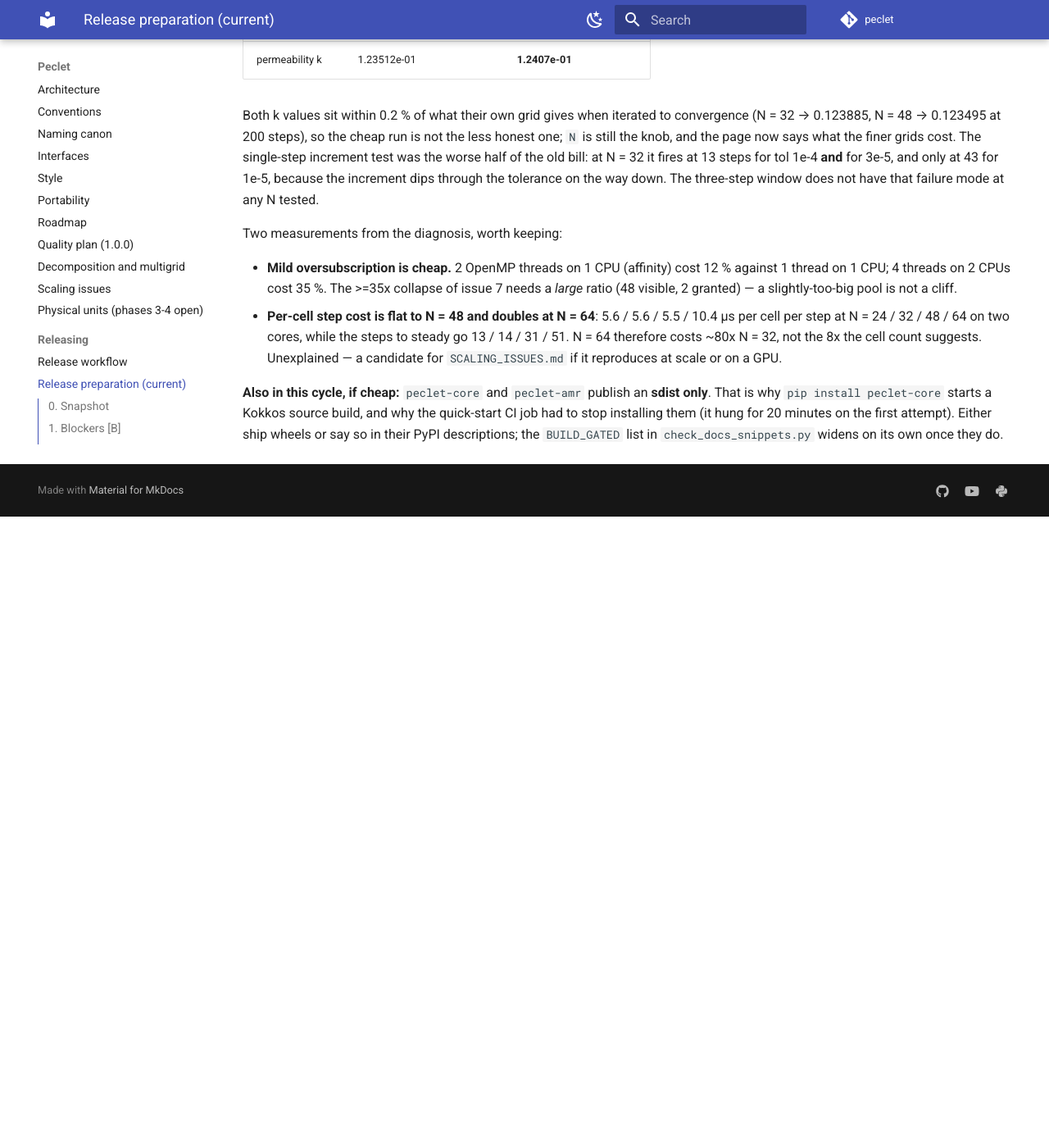
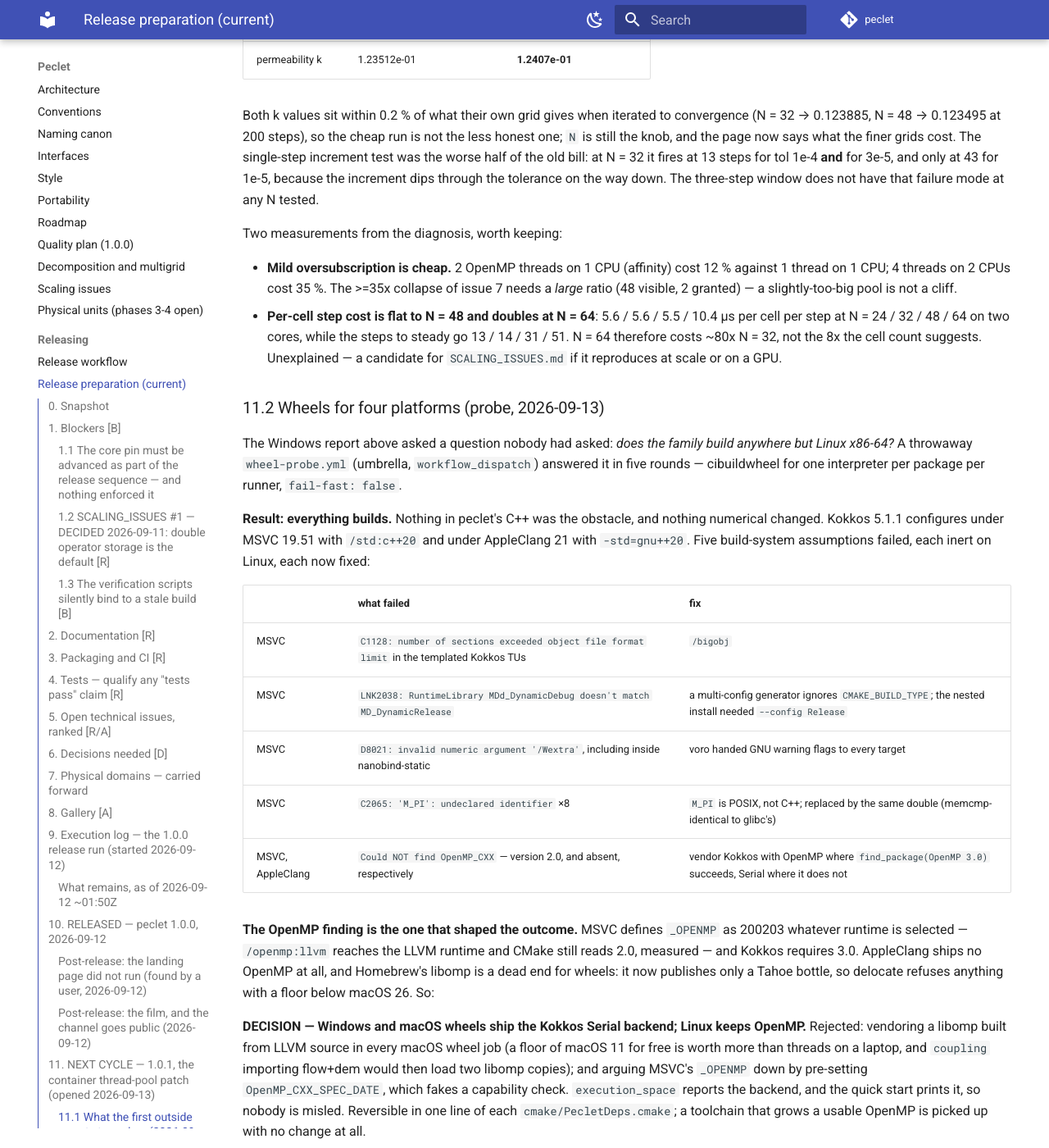
Before and after one commit to computational-chemical-engineering/peclet, an MkDocs documentation site: the page built from docs/RELEASE_PREP.md, in a window 1280 px wide and 1400 px high, scrolled down 16599 px. Shown: the whole window at 82% size. Built offline with MkDocs 1.6.1 and Material for MkDocs 9.7.7, drawn with Linux system fonts in a browser that asks for light colours; comment, search, counter and statistics services are not loaded; before the commit the page ends 17229 px from its top, so only the background shows below that; some of the changed text lies outside the part shown.

Commit message:
peclet installs on Linux, Windows and macOS
The wheel probe (RELEASE_PREP section 11.2) came back green everywhere it was pointed, so the
platform story changes from "Linux x86-64, and a guard that says so politely" to four platforms and
five interpreters:

  manylinux x86-64   OpenMP    unchanged
  manylinux aarch64  OpenMP    new -- Graviton, Raspberry Pi, an ARM Chromebook's Linux container
  win_amd64          Serial    new
  macOS arm64        Serial    new, floor macOS 11
  cp310 .. cp314               cp314 was missing on every platform, Linux included

Windows and macOS are single-threaded because neither toolchain supplies an OpenMP that Kokkos will
accept -- MSVC reports 2.0 whatever runtime is selected, AppleClang ships none -- and not because of
anything in peclet. Each package's CMake now asks find_package(OpenMP 3.0) and falls back, so the day
a toolchain grows one it is picked up with no change here. `execution_space` reports the backend and
the quick start prints it.

The docs say all of this in one place (DEPLOYMENT.md "Operating systems and wheels"), including the
one piece of advice a Windows user still needs: WSL2 gets you the Linux wheel, OpenMP and CUDA
included.

Co-Authored-By: Claude Opus 5 <noreply@anthropic.com>
Claude-Session: https://claude.ai/code/session_01GXYbwBnXrPKJF9YiqvyY1Y

```diff
--- a/docs/DEPLOYMENT.md
+++ b/docs/DEPLOYMENT.md
@@ -76,21 +76,38 @@ KOKKOS_ARCH=HOPPER90 CUDA_ARCH=90 tools/bootstrap_deps.sh nvidia-cuda   # Snelli
 The pinned versions (Kokkos, ArborX) live in `cmake/SuiteKokkos.cmake` / `cmake/SuiteArborX.cmake` — see
 [Portability](PORTABILITY.md).
 
-## Operating system: Linux x86-64
+## Operating systems and wheels
 
-Everything on this page assumes **Linux on x86-64**, and that is not a soft assumption. The wheels
-are `manylinux_2_28` (the vendored Kokkos build wants GCC 12+ for C++20), the containers are Linux,
-and no member of either family — CPU or CUDA — publishes a Windows or macOS wheel. pip answers a
-missing wheel by falling back to the *source distribution*, so on those systems `pip install peclet`
-quietly turns into a CMake build and dies inside it; from 1.0.1 on it dies with a message naming the
-operating system, instead of CMake's "No CMAKE_CXX_COMPILER could be found".
+`pip install peclet` gets a **binary wheel** on every platform below — no compiler, no CMake, no
+Kokkos. Anywhere else pip falls back to the source distribution and builds, which works but takes
+minutes and needs a C++20 toolchain.
 
-| Host | What to do |
-|---|---|
-| **Linux x86-64** | `pip install peclet` — the rest of this page |
-| **Windows** | Install inside **WSL2**: `wsl --install`, then `pip install peclet` in the Ubuntu shell. An NVIDIA GPU is reachable from WSL2 through the Windows driver, so `peclet-cu13` works there too. |
-| **macOS** | Run a Linux container (`containers/`, or any Docker/Podman image with Python 3.10+). A native build is untested: Kokkos itself is portable, Apple's clang ships without OpenMP, and nothing in CI exercises it. |
-| **Anything, nothing installed** | The [quick-start notebook in Colab](https://colab.research.google.com/github/computational-chemical-engineering/peclet/blob/main/docs/notebooks/quickstart_sphere.ipynb) |
+| Platform | Wheel tag | Host backend | Notes |
+|---|---|---|---|
+| **Linux x86-64** | `manylinux_2_28_x86_64` | **OpenMP** (multicore) | the reference platform; also the CUDA wheels (`peclet-cu13`) |
+| **Linux aarch64** | `manylinux_2_28_aarch64` | **OpenMP** (multicore) | Graviton, Raspberry Pi, an ARM Chromebook's Linux container |
+| **Windows x64** | `win_amd64` | **Serial** (one thread) | MSVC defines `_OPENMP` as 200203 whatever runtime you select, and Kokkos requires OpenMP ≥ 3.0 |
+| **macOS arm64** | `macosx_11_0_arm64` | **Serial** (one thread) | AppleClang ships no OpenMP; floor is macOS 11, so every Apple-silicon Mac |
+| Intel Mac, musl, anything else | — | — | source build from the sdist |
+
+CPython **3.10 – 3.14** (`peclet-morton` from 3.9). Free-threaded builds (`cp313t`, `cp314t`) are not
+built.
+
+**`execution_space` tells you what you got** — `peclet.flow.execution_space`, and the same attribute
+on `dem`, `voro` and `pnm`. The quick start prints it. `Serial` is not a failure; it is one thread.
+
+**Want multicore or a GPU on a Windows machine?** Install inside **WSL2** — `wsl --install`, then
+`pip install peclet` in the Ubuntu shell. You get the Linux wheel, OpenMP and all, and an NVIDIA GPU
+is reachable through the Windows driver, so `peclet-cu13` works there too.
+
+**Why Serial on Windows and macOS rather than no wheel at all.** Measured, 2026-09-13: peclet's own
+C++ compiles on both (MSVC 19.51 with `/std:c++20`, AppleClang 21 with `-std=gnu++20`), and so does
+Kokkos 5.1.1. Only the *host parallel backend* is unavailable, for toolchain reasons outside this
+project. A single-threaded wheel that installs in seconds beats a multi-threaded one that does not
+exist — and on macOS it also keeps the floor at macOS 11, where a bundled libomp would force macOS 26
+(Homebrew publishes only a Tahoe bottle today). The choice is one line in each package's
+`cmake/PecletDeps.cmake`, which asks `find_package(OpenMP 3.0)` and falls back; a toolchain that
+grows a usable OpenMP picks it up with no change here.
 
 ## Installing the Python packages
 
--- a/docs/RELEASE_PREP.md
+++ b/docs/RELEASE_PREP.md
@@ -715,6 +715,57 @@ Two measurements from the diagnosis, worth keeping:
   N = 64 therefore costs ~80x N = 32, not the 8x the cell count suggests. Unexplained — a candidate
   for `SCALING_ISSUES.md` if it reproduces at scale or on a GPU.
 
+### 11.2 Wheels for four platforms (probe, 2026-09-13)
+
+The Windows report above asked a question nobody had asked: *does the family build anywhere but
+Linux x86-64?* A throwaway `wheel-probe.yml` (umbrella, `workflow_dispatch`) answered it in five
+rounds — cibuildwheel for one interpreter per package per runner, `fail-fast: false`.
+
+**Result: everything builds.** Nothing in peclet's C++ was the obstacle, and nothing numerical
+changed. Kokkos 5.1.1 configures under MSVC 19.51 with `/std:c++20` and under AppleClang 21 with
+`-std=gnu++20`. Five build-system assumptions failed, each inert on Linux, each now fixed:
+
+| | what failed | fix |
+|---|---|---|
+| MSVC | `C1128: number of sections exceeded object file format limit` in the templated Kokkos TUs | `/bigobj` |
+| MSVC | `LNK2038: RuntimeLibrary MDd_DynamicDebug doesn't match MD_DynamicRelease` | a multi-config generator ignores `CMAKE_BUILD_TYPE`; the nested install needed `--config Release` |
+| MSVC | `D8021: invalid numeric argument '/Wextra'`, including inside nanobind-static | voro handed GNU warning flags to every target |
+| MSVC | `C2065: 'M_PI': undeclared identifier` ×8 | `M_PI` is POSIX, not C++; replaced by the same double (memcmp-identical to glibc's) |
+| MSVC, AppleClang | `Could NOT find OpenMP_CXX` — version 2.0, and absent, respectively | vendor Kokkos with OpenMP where `find_package(OpenMP 3.0)` succeeds, Serial where it does not |
+
+**The OpenMP finding is the one that shaped the outcome.** MSVC defines `_OPENMP` as 200203 whatever
+runtime is selected — `/openmp:llvm` reaches the LLVM runtime and CMake still reads 2.0, measured —
+and Kokkos requires 3.0. AppleClang ships no OpenMP at all, and Homebrew's libomp is a dead end for
+wheels: it now publishes only a Tahoe bottle, so delocate refuses anything with a floor below macOS
+26. So:
+
+**DECISION — Windows and macOS wheels ship the Kokkos Serial backend; Linux keeps OpenMP.**
+Rejected: vendoring a libomp built from LLVM source in every macOS wheel job (a floor of macOS 11 for
+free is worth more than threads on a laptop, and `coupling` importing flow+dem would then load two
+libomp copies); and arguing MSVC's `_OPENMP` down by pre-setting `OpenMP_CXX_SPEC_DATE`, which fakes
+a capability check. `execution_space` reports the backend, and the quick start prints it, so nobody
+is misled. Reversible in one line of each `cmake/PecletDeps.cmake`; a toolchain that grows a usable
+OpenMP is picked up with no change at all.
+
+**The shipping matrix** (each cell green on the probe, in the release configuration):
+
+| | x86-64 | aarch64 | backend |
+|---|---|---|---|
+| Linux | ✅ | ✅ | OpenMP |
+| Windows | ✅ | — (no runner) | Serial |
+| macOS | — (no Intel runner) | ✅ | Serial |
+
+CPython **3.10–3.14** (morton from 3.9). **cp314 was missing everywhere** and is the same trap from a
+different direction: a user on a current Python fell through to a source build even on Linux. Verified
+green for all five packages.
+
+**Not shipped, and why:** macOS x86-64 — GitHub has retired the Intel runners (a `macos-13` job now
+queues forever), so it could only be cross-compiled and never tested; Intel Macs build from the sdist,
+which the probe showed works. musllinux — never tried. win_arm64 — no runner, nobody asking.
+
+**Delete `wheel-probe.yml`** once a real release has gone out on this matrix; it exists only to
+answer a question that is now answered.
+
 **Also in this cycle, if cheap:** `peclet-core` and `peclet-amr` publish an **sdist only**. That is
 why `pip install peclet-core` starts a Kokkos source build, and why the quick-start CI job had to
 stop installing them (it hung for 20 minutes on the first attempt). Either ship wheels or say so in
```
Also changed, not shown: README.md (+8 -6 lines), docs/index.md (+5 -3 lines).
